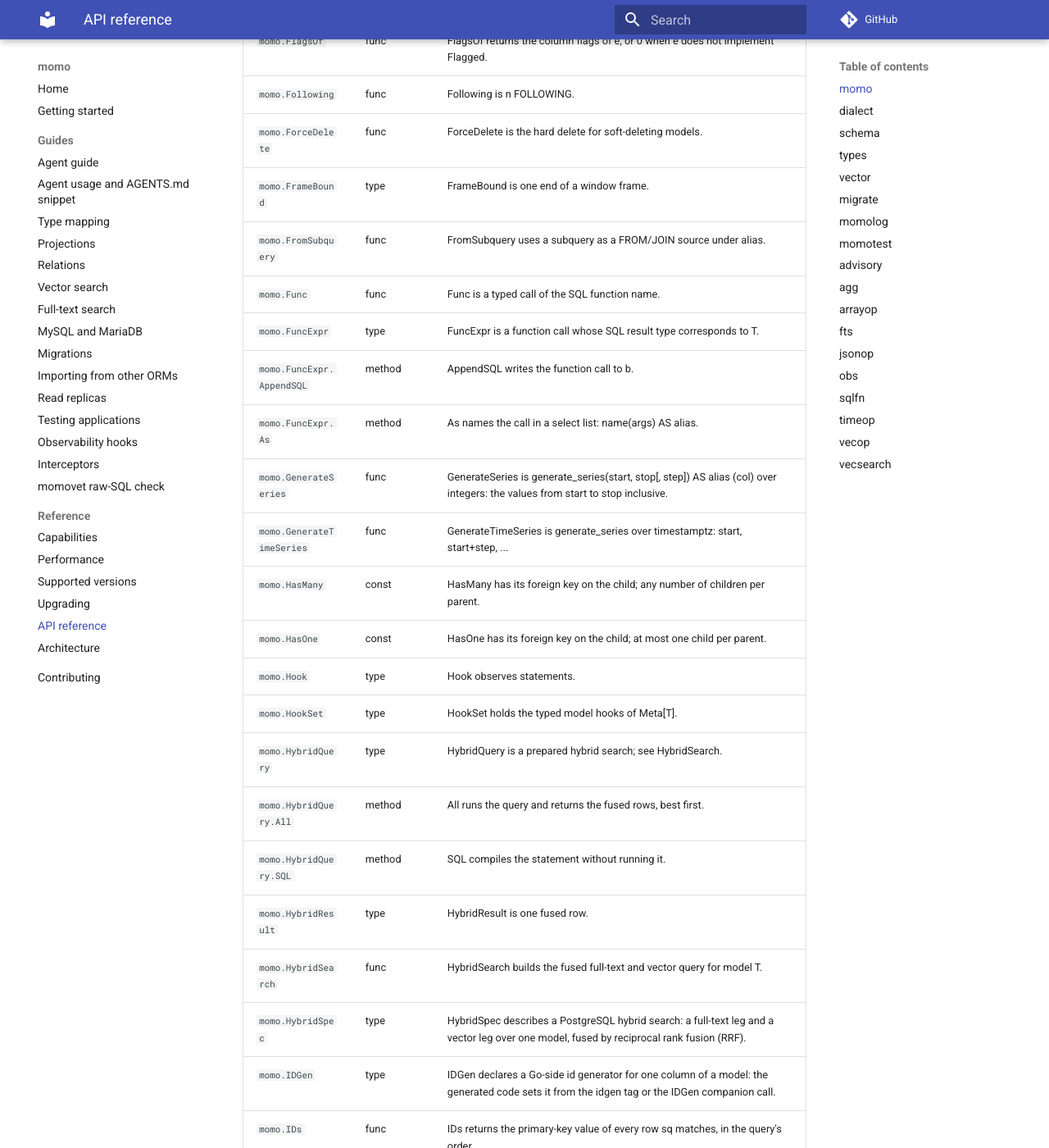
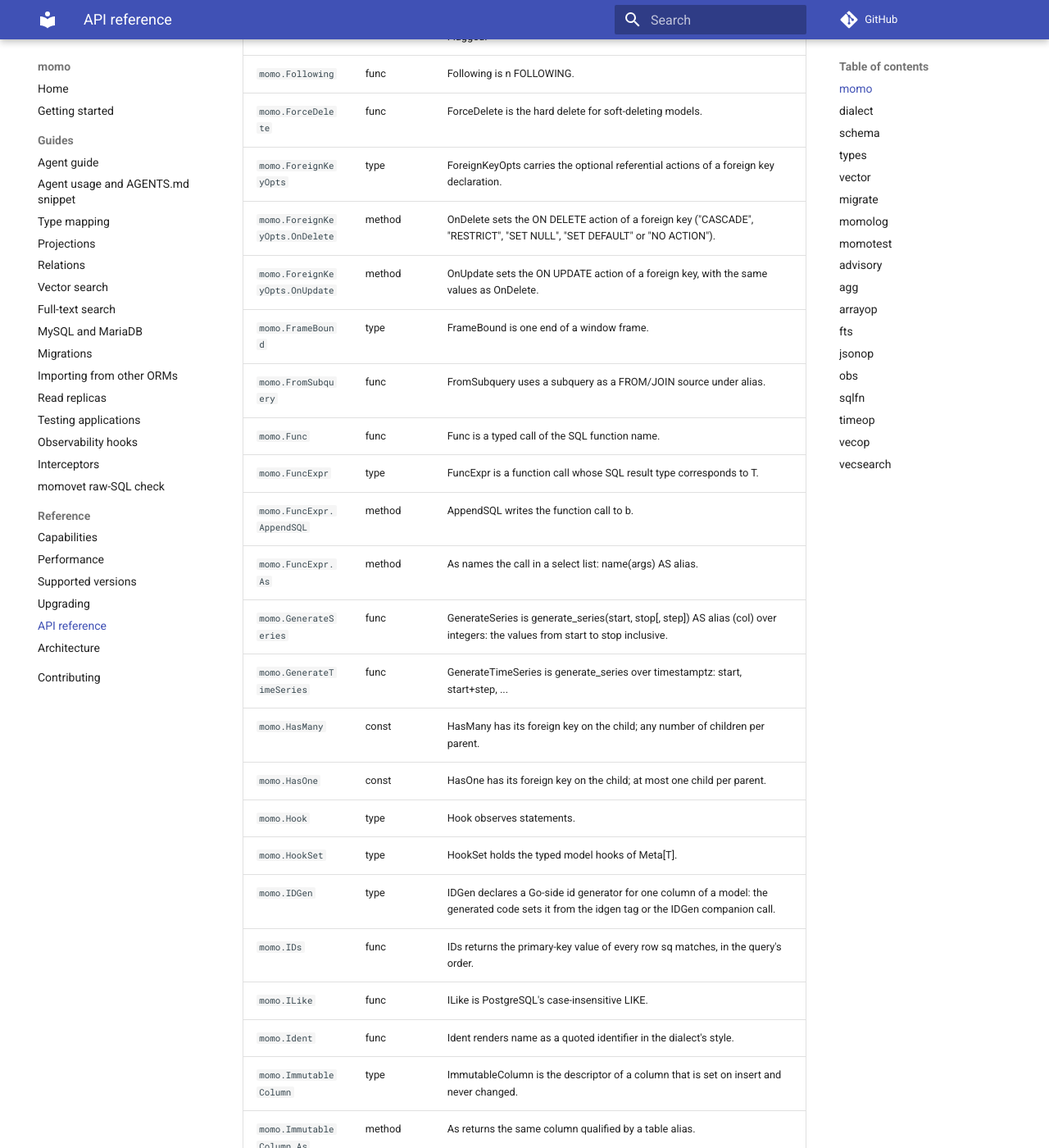
Before and after one commit to azrtydxb/momo, an MkDocs documentation site: the page built from docs/reference.md, in a window 1280 px wide and 1400 px high, scrolled down 11902 px. Shown: the whole window at 82% size. Built offline with MkDocs 1.6.1 and Material for MkDocs 9.7.7, drawn with Linux system fonts in a browser that asks for light colours; comment, search, counter and statistics services are not loaded; the version menu is left out; some of the changed text lies outside the part shown.

Commit message:
docs: list the new Config exports in the reference
Refs #54

```diff
--- a/docs/reference.md
+++ b/docs/reference.md
@@ -73,6 +73,7 @@ Import path: `github.com/azrtydxb/momo`
 | `momo.Config.Comment`                  | method | Comment sets a column comment.                                                                                                                                                                                                                                                  |
 | `momo.Config.Default`                  | method | Default sets a column default expression.                                                                                                                                                                                                                                       |
 | `momo.Config.Enum`                     | method | Enum declares a named enum type with its values.                                                                                                                                                                                                                                |
+| `momo.Config.ForeignKey`               | method | ForeignKey declares a named foreign key over one or more fields of the model: cols is a []any literal of field references, refTable the referenced table and refColumns its columns, which must be its primary key or the columns of a unique constraint or unique index on it. |
 | `momo.Config.Function`                 | method | Function declares a function.                                                                                                                                                                                                                                                   |
 | `momo.Config.IDGen`                    | method | IDGen declares a Go-side id generator for a string field: an insert fills the field when it holds the zero value.                                                                                                                                                               |
 | `momo.Config.Index`                    | method | Index declares a non-unique index over the given field references.                                                                                                                                                                                                              |
@@ -111,8 +112,6 @@ Import path: `github.com/azrtydxb/momo`
 | `momo.DB.OnConn`                       | method | OnConn returns a handle whose statements all run on pc, a connection pinned with Pinner.Pin.                                                                                                                                                                                    |
 | `momo.DB.Replica`                      | method | Replica returns a read handle whose plain reads go to replica i, unless the context is a unit of work that has written: then reads go to the primary.                                                                                                                           |
 | `momo.DB.Tx`                           | method | Tx runs fn in a transaction.                                                                                                                                                                                                                                                    |
-| `momo.DefaultHybridCandidates`         | const  | DefaultHybridCandidates is the candidate count of each leg when HybridSpec.TextCandidates or VectorCandidates is zero.                                                                                                                                                          |
-| `momo.DefaultHybridRRFK`               | const  | DefaultHybridRRFK is the rank constant used when HybridSpec.RRFK is zero (Cormack, Clarke and Buettcher, 2009).                                                                                                                                                                 |
 | `momo.Delete`                          | func   | Delete starts a DELETE from T's table.                                                                                                                                                                                                                                          |
 | `momo.DeleteQuery`                     | type   | DeleteQuery builds a DELETE of one model table.                                                                                                                                                                                                                                 |
 | `momo.DeleteQuery.AllRows`             | method | AllRows confirms that a DELETE without WHERE is intended.                                                                                                                                                                                                                       |
@@ -196,6 +195,9 @@ Import path: `github.com/azrtydxb/momo`
 | `momo.FlagsOf`                         | func   | FlagsOf returns the column flags of e, or 0 when e does not implement Flagged.                                                                                                                                                                                                  |
 | `momo.Following`                       | func   | Following is n FOLLOWING.                                                                                                                                                                                                                                                       |
 | `momo.ForceDelete`                     | func   | ForceDelete is the hard delete for soft-deleting models.                                                                                                                                                                                                                        |
+| `momo.ForeignKeyOpts`                  | type   | ForeignKeyOpts carries the optional referential actions of a foreign key declaration.                                                                                                                                                                                           |
+| `momo.ForeignKeyOpts.OnDelete`         | method | OnDelete sets the ON DELETE action of a foreign key ("CASCADE", "RESTRICT", "SET NULL", "SET DEFAULT" or "NO ACTION").                                                                                                                                                          |
+| `momo.ForeignKeyOpts.OnUpdate`         | method | OnUpdate sets the ON UPDATE action of a foreign key, with the same values as OnDelete.                                                                                                                                                                                          |
 | `momo.FrameBound`                      | type   | FrameBound is one end of a window frame.                                                                                                                                                                                                                                        |
 | `momo.FromSubquery`                    | func   | FromSubquery uses a subquery as a FROM/JOIN source under alias.                                                                                                                                                                                                                 |
 | `momo.Func`                            | func   | Func is a typed call of the SQL function name.                                                                                                                                                                                                                                  |
@@ -208,12 +210,6 @@ Import path: `github.com/azrtydxb/momo`
 | `momo.HasOne`                          | const  | HasOne has its foreign key on the child; at most one child per parent.                                                                                                                                                                                                          |
 | `momo.Hook`                            | type   | Hook observes statements.                                                                                                                                                                                                                                                       |
 | `momo.HookSet`                         | type   | HookSet holds the typed model hooks of Meta\[T\].                                                                                                                                                                                                                               |
-| `momo.HybridQuery`                     | type   | HybridQuery is a prepared hybrid search; see HybridSearch.                                                                                                                                                                                                                      |
-| `momo.HybridQuery.All`                 | method | All runs the query and returns the fused rows, best first.                                                                                                                                                                                                                      |
-| `momo.HybridQuery.SQL`                 | method | SQL compiles the statement without running it.                                                                                                                                                                                                                                  |
-| `momo.HybridResult`                    | type   | HybridResult is one fused row.                                                                                                                                                                                                                                                  |
-| `momo.HybridSearch`                    | func   | HybridSearch builds the fused full-text and vector query for model T.                                                                                                                                                                                                           |
-| `momo.HybridSpec`                      | type   | HybridSpec describes a PostgreSQL hybrid search: a full-text leg and a vector leg over one model, fused by reciprocal rank fusion (RRF).                                                                                                                                        |
 | `momo.IDGen`                           | type   | IDGen declares a Go-side id generator for one column of a model: the generated code sets it from the idgen tag or the IDGen companion call.                                                                                                                                     |
 | `momo.IDs`                             | func   | IDs returns the primary-key value of every row sq matches, in the query's order.                                                                                                                                                                                                |
 | `momo.ILike`                           | func   | ILike is PostgreSQL's case-insensitive LIKE.                                                                                                                                                                                                                                    |
```
Also changed, not shown: other parts of docs/reference.md (+1 -0 lines), 1 other file.
